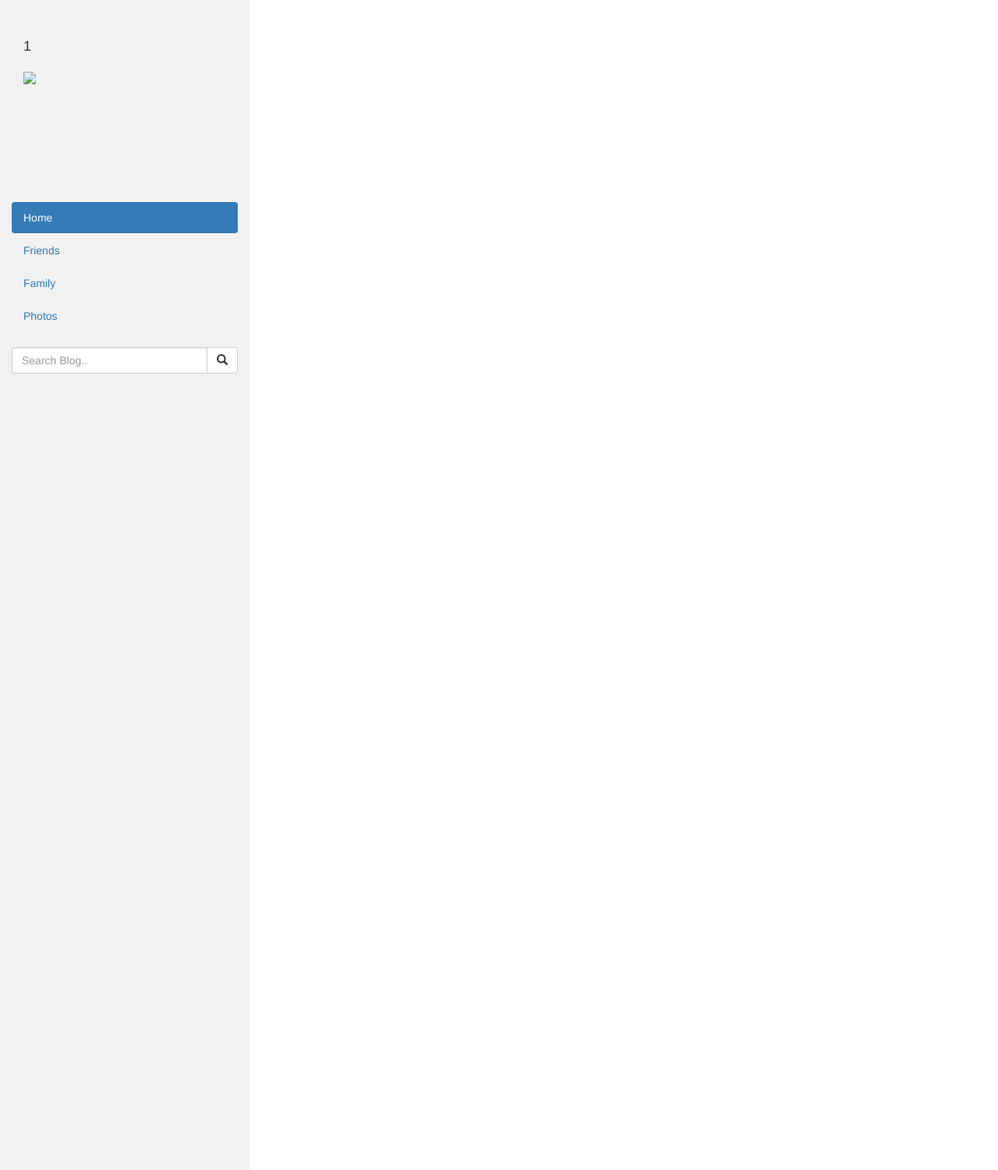
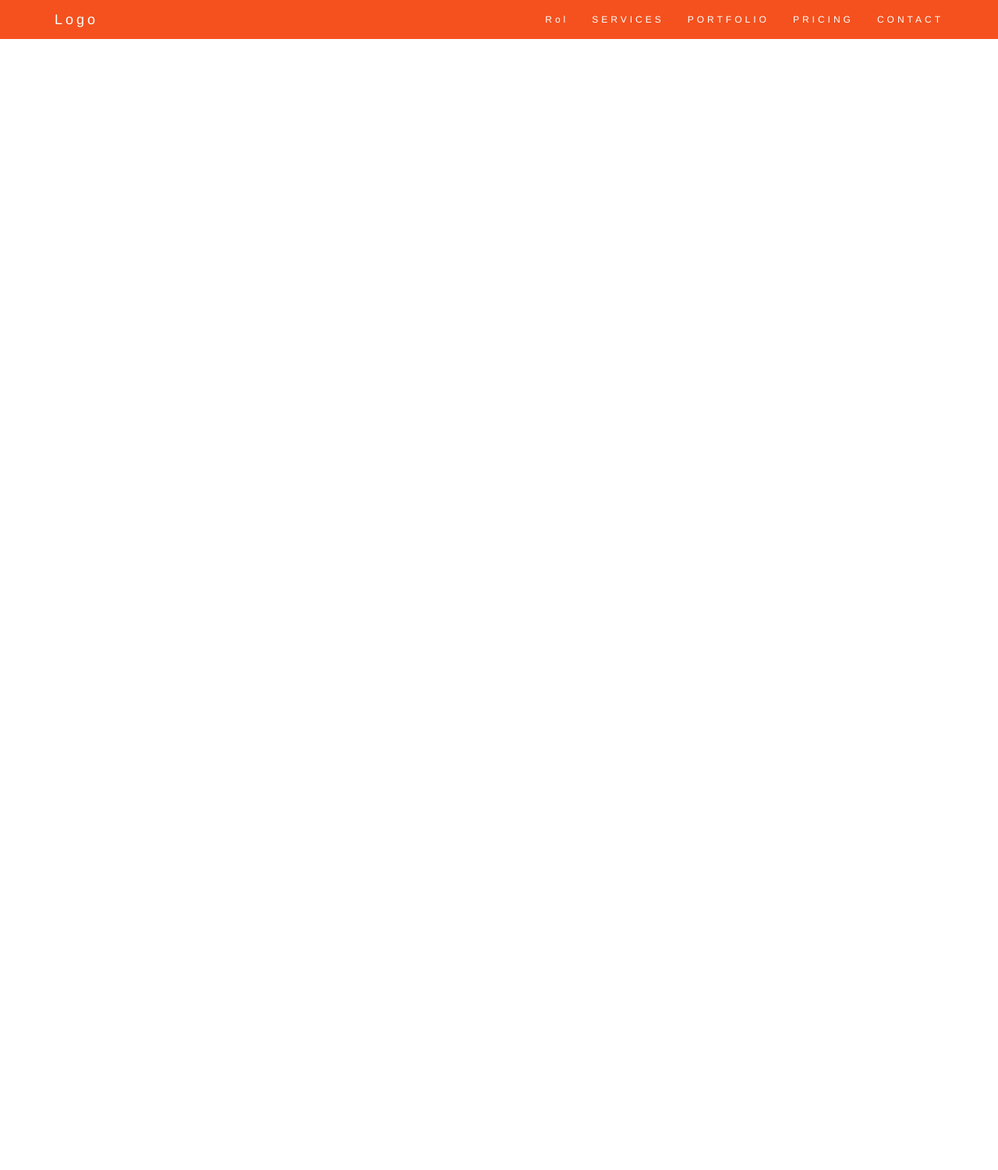
Before and after one commit to RafaelAntonioGavidiaM/matriculasColsis, a PHP site: page /principal.php in a window 1280 px wide. Shown: the whole page at 78% size. After the commit the page ends 50 px from the top, so only its background shows below. Run offline with PHP 8.4, Linux system fonts and the light colour scheme; the visitor is signed in with stand-in values (Sample User, id 1).

Commit message:
Se realizaron cambios

```diff
--- a/vista/modulos/cabecera.php
+++ b/vista/modulos/cabecera.php
@@ -1,83 +1,147 @@
 <!DOCTYPE html>
 <html lang="en">
 <head>
-  <title>Bootstrap Example</title>
+  <!-- Theme Made By www.w3schools.com - No Copyright -->
+  <title>Bootstrap Theme Company Page</title>
   <meta charset="utf-8">
   <meta name="viewport" content="width=device-width, initial-scale=1">
   <link rel="stylesheet" href="https://maxcdn.bootstrapcdn.com/bootstrap/3.4.1/css/bootstrap.min.css">
   <script src="https://ajax.googleapis.com/ajax/libs/jquery/3.5.1/jquery.min.js"></script>
   <script src="https://maxcdn.bootstrapcdn.com/bootstrap/3.4.1/js/bootstrap.min.js"></script>
   <style>
-    /* Set height of the grid so .sidenav can be 100% (adjust if needed) */
-    .row.content {height: 1500px}
 
-    /* Set gray background color and 100% height */
-    .sidenav {
-      background-color: #f1f1f1;
+  .container-fluid {
+    padding: 60px 50px;
+  }
+  .bg-grey {
+    background-color: #f6f6f6;
+  }
+  .logo-small {
+    color: #f4511e;
+    font-size: 50px;
+  }
+  .logo {
+    color: #f4511e;
+    font-size: 200px;
+  }
+  .thumbnail {
+    padding: 0 0 15px 0;
+    border: none;
+    border-radius: 0;
+  }
+  .thumbnail img {
+    width: 100%;
     height: 100%;
+    margin-bottom: 10px;
   }
-
-    /* Set black background color, white text and some padding */
-    footer {
-      background-color: #555;
-      color: white;
-      padding: 15px;
+  .carousel-control.right, .carousel-control.left {
+    background-image: none;
+    color: #f4511e;
   }
-
-    /* On small screens, set height to 'auto' for sidenav and grid */
-    @media screen and (max-width: 767px) {
-      .sidenav {
-        height: auto;
-        padding: 15px;
+  .carousel-indicators li {
+    border-color: #f4511e;
   }
-      .row.content {height: auto;}
+  .carousel-indicators li.active {
+    background-color: #f4511e;
+  }
+  .item h4 {
+    font-size: 19px;
+    line-height: 1.375em;
+    font-weight: 400;
+    font-style: italic;
+    margin: 70px 0;
+  }
+  .item span {
+    font-style: normal;
+  }
+  .panel {
+    border: 1px solid #f4511e;
+    border-radius:0 !important;
+    transition: box-shadow 0.5s;
+  }
+  .panel:hover {
+    box-shadow: 5px 0px 40px rgba(0,0,0, .2);
+  }
+  .panel-footer .btn:hover {
+    border: 1px solid #f4511e;
+    background-color: #fff !important;
+    color: #f4511e;
+  }
+  .panel-heading {
+    color: #fff !important;
+    background-color: #f4511e !important;
+    padding: 25px;
+    border-bottom: 1px solid transparent;
+    border-top-left-radius: 0px;
+    border-top-right-radius: 0px;
+    border-bottom-left-radius: 0px;
+    border-bottom-right-radius: 0px;
+  }
+  .panel-footer {
+    background-color: white !important;
+  }
+  .panel-footer h3 {
+    font-size: 32px;
+  }
+  .panel-footer h4 {
+    color: #aaa;
+    font-size: 14px;
+  }
+  .panel-footer .btn {
+    margin: 15px 0;
+    background-color: #f4511e;
+    color: #fff;
+  }
+  .navbar {
+    margin-bottom: 0;
+    background-color: #f4511e;
+    z-index: 9999;
+    border: 0;
+    font-size: 12px !important;
+    line-height: 1.42857143 !important;
+    letter-spacing: 4px;
+    border-radius: 0;
+  }
+  .navbar li a, .navbar .navbar-brand {
+    color: #fff !important;
+  }
+  .navbar-nav li a:hover, .navbar-nav li.active a {
+    color: #f4511e !important;
+    background-color: #fff !important;
+  }
+  .navbar-default .navbar-toggle {
+    border-color: transparent;
+    color: #fff !important;
+  }
+  @media screen and (max-width: 768px) {
+    .col-sm-4 {
+      text-align: center;
+      margin: 25px 0;
+    }
   }
   </style>
 </head>
 <body>
 
-<div class="container-fluid">
-  <div class="row content">
-    <div class="col-sm-3 sidenav">
+<nav class="navbar navbar-default navbar-fixed-top">
   <div class="container">
-    <br><br>
-      <h4>
-      <?php
-
-
-      $documento=$_SESSION["documento"];
-       $nombre = $_SESSION["nombre"];
-       $apellidos=$_SESSION["apellido"];
-       $foto=$_SESSION["foto"];
-       $ruta="file:///C://Trabajo%20Final/RpE2Colsis/appE2Colsis/bin/Debug/fotosPersonal/";
-
-       echo $documento;
-       echo "<br>";
-       echo "<br>";
-       echo "<img src='$ruta$foto' ";
-
-
-       echo $nombre." ".$apellidos;
-
-      ?>
-      </h4>
+    <div class="navbar-header">
+      <button type="button" class="navbar-toggle" data-toggle="collapse" data-target="#myNavbar">
+        <span class="icon-bar"></span>
+        <span class="icon-bar"></span>
+        <span class="icon-bar"></span>
+      </button>
+      <a class="navbar-brand" href="#myPage">Logo</a>
     </div>
-
-      <br>
-      <br>
-      <br><br><br><br><br>
-      <ul class="nav nav-pills nav-stacked">
-        <li class="active"><a href="#section1">Home</a></li>
-        <li><a href="#section2">Friends</a></li>
-        <li><a href="#section3">Family</a></li>
-        <li><a href="#section3">Photos</a></li>
-      </ul><br>
-      <div class="input-group">
-        <input type="text" class="form-control" placeholder="Search Blog..">
-        <span class="input-group-btn">
-          <button class="btn btn-default" type="button">
-            <span class="glyphicon glyphicon-search"></span>
-          </button>
-        </span>
+    <div class="collapse navbar-collapse" id="myNavbar">
+      <ul class="nav navbar-nav navbar-right">
+        <li><a href="rol">Rol</a></li>
+        <li><a href="#services">SERVICES</a></li>
+        <li><a href="#portfolio">PORTFOLIO</a></li>
+        <li><a href="#pricing">PRICING</a></li>
+        <li><a href="#contact">CONTACT</a></li>
+      </ul>
     </div>
   </div>
+</nav>
+<br><br><br><br><br>
--- /dev/null
+++ b/vista/modulos/rol.php
@@ -0,0 +1,6 @@
+
+br*2<div class="container">
+  <div class="jumbotron">
+    <h1>Creacion de Rol</h1>
+    <p>Acceda a permisos establesca privilegios al personal que se encuenta activo.</p>
+  </div>
--- a/vista/plantilla.php
+++ b/vista/plantilla.php
@@ -10,16 +10,14 @@ if ($_SESSION == null) {
     include_once "vista/modulos/cabecera.php";
 
 
-  /*  if (isset($_GET["ruta"])) {
+    if (isset($_GET["ruta"])) {
 
-        if (
-            $_GET["ruta"] == "personal" || $_GET["ruta"] == "parqueadero"
-            || $_GET["ruta"] == "cliente" || $_GET["ruta"]== "registroVehiculos" || $_GET["ruta"]== "lavado" || $_GET["ruta"]== "informe"  ) {
+        if ($_GET["ruta"] == "rol"   ) {
 
 
             include_once "vista/modulos/" . $_GET["ruta"] . ".php";
         }
     }
 
-    include_once "vista/modulos/pie.php";*/
+
 }
```
Lines whose indentation alone changed are shown as unchanged.
